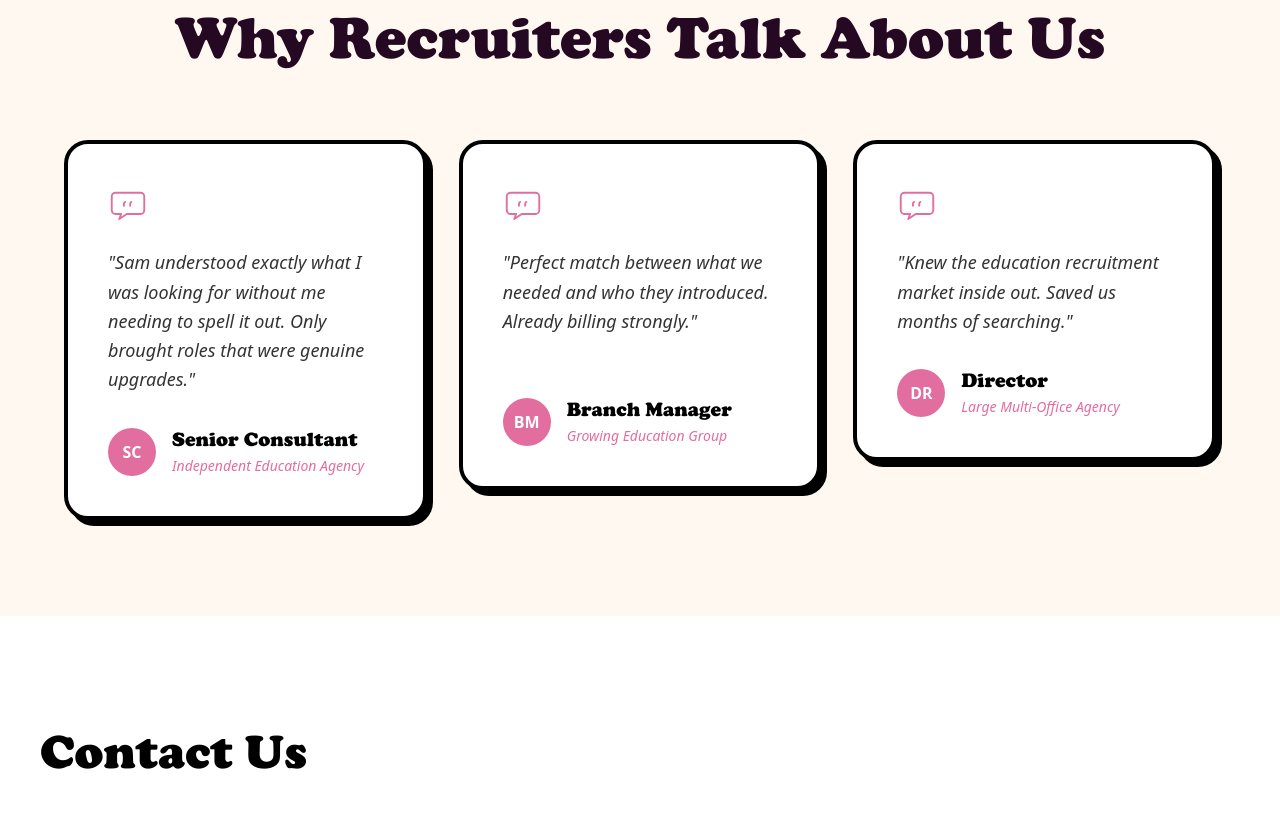
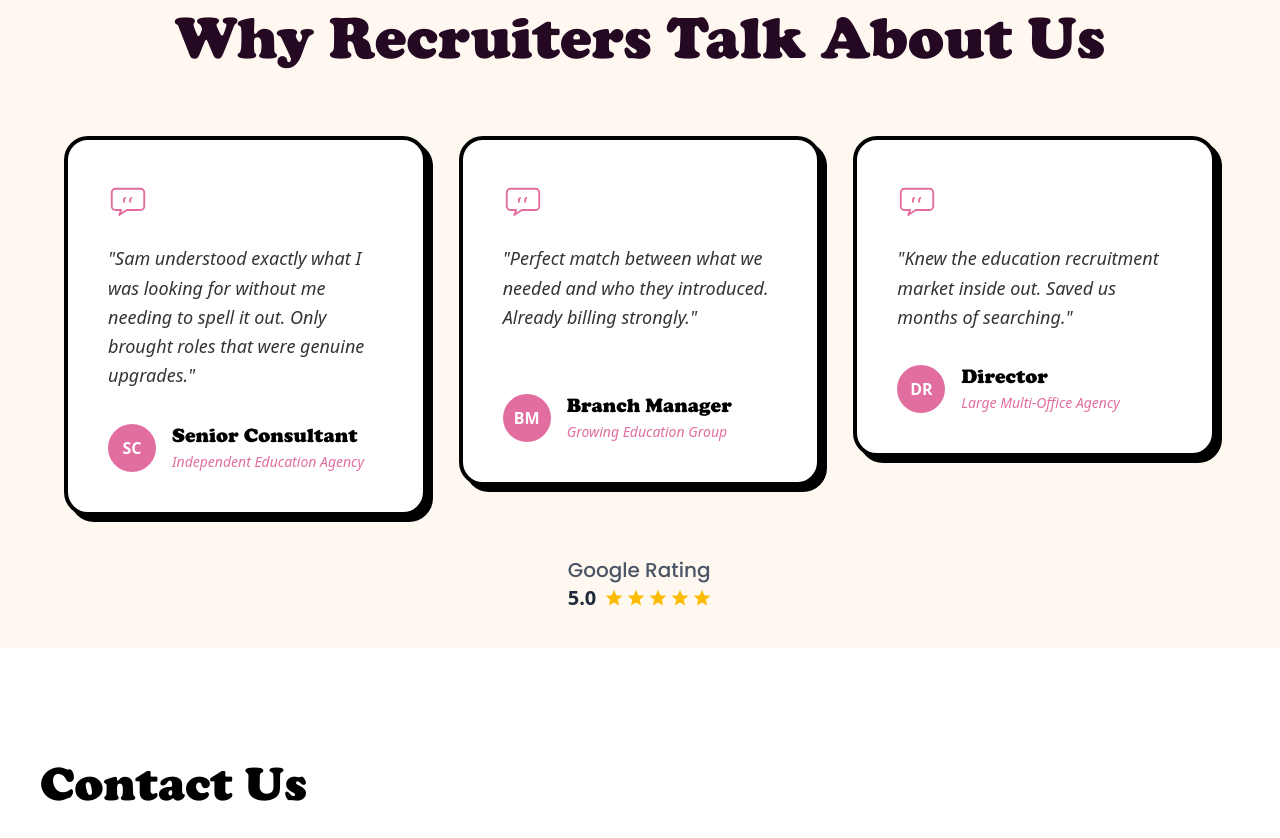
Before and after one commit to CD-Chief/RecSeekers-Website, a Next.js app in the folder frontend/: page / in a window 1280 px wide. Shown: the part 5320-6158 px from the top of the page. Built offline with nearby package versions, Linux system fonts and the light colour scheme.

Commit message:
feat: add google reviews

```diff
--- a/frontend/components/Home/TestimonialsSection.tsx
+++ b/frontend/components/Home/TestimonialsSection.tsx
@@ -54,13 +54,48 @@ function QuoteBubbleIcon() {
   );
 }
 
+// Google Rating
+function GoogleRating() {
+  return (
+    <motion.div
+      initial={{ opacity: 0, y: 20 }}
+      whileInView={{ opacity: 1, y: 0 }}
+      viewport={{ once: true, amount: 0.35 }}
+      transition={{ duration: 0.55, delay: 0.1, ease: "easeOut" }}
+      className="flex justify-center md:mb-1"
+    >
+
+
+      <div className="">
+        {/* Google Logo & "Rating" */}
+        <div className="flex items-center gap-2">
+          <span className="text-gray-600 text-xl font-medium font-sans"><a href="">Google Rating</a></span> {/* add google reviews profile here */}
+        </div>
+
+        {/* Stars & Reviews */}
+        <div className="flex items-center gap-2">
+          <span className="font-bold text-gray-800 text-xl">5.0</span>
+          <div className="flex items-center gap-0.5">
+            {[...Array(5)].map((_, i) => (
+              <svg key={i} viewBox="0 0 24 24" fill="#FBBC05" className="w-5 h-5">
+                <path d="M12 17.27L18.18 21l-1.64-7.03L22 9.24l-7.19-.61L12 2 9.19 8.63 2 9.24l5.46 4.73L5.82 21z" />
+              </svg>
+            ))}
+          </div>
+          {/* NUMBER OF REVIEWS <span className="text-gray-400 text-sm font-medium ml-1">202 reviews</span> */}
+        </div>
+      </div>
+    </motion.div>
+  );
+}
+
 interface TestimonialsSectionProps {
   cooperClassName: string;
 }
 
 export function TestimonialsSection({ cooperClassName }: TestimonialsSectionProps) {
   return (
-    <section className="relative z-20 bg-[#fff8f1] py-24 px-6 md:px-12 border-t-4 border-black overflow-hidden">
+    <section className="relative z-20 bg-[#fff8f1] py-24 pb-8 px-6 md:px-12 border-t-4 border-black overflow-hidden">
       <DoodleFloat
         name="speech-bubble"
         size={84}
@@ -71,7 +106,7 @@ export function TestimonialsSection({ cooperClassName }: TestimonialsSectionProp
         name="apple"
         size={70}
         delay={0.35}
-        className="absolute bottom-10 left-2 md:left-12 hidden md:block pointer-events-none"
+        className="absolute bottom-15 left-2 md:left-12 hidden md:block pointer-events-none"
       />
 
       <div className="max-w-6xl mx-auto relative z-10">
@@ -80,12 +115,14 @@ export function TestimonialsSection({ cooperClassName }: TestimonialsSectionProp
           whileInView={{ opacity: 1, y: 0 }}
           viewport={{ once: true, amount: 0.35 }}
           transition={{ duration: 0.55, ease: "easeOut" }}
-          className={`text-5xl md:text-6xl text-center mb-14 md:mb-18 text-primary-dark ${cooperClassName}`}
+          className={`text-5xl md:text-6xl text-center mb-14 md:mb-17 text-primary-dark ${cooperClassName}`}
         >
           Why Recruiters Talk About Us
         </motion.h2>
 
-        <div className="grid grid-cols-1 md:grid-cols-3 gap-8 items-start">
+
+
+        <div className="grid grid-cols-1 md:grid-cols-3 mb-10 gap-8 items-start">
           {testimonials.map((item, index) => {
             const reverseIndex = testimonials.length - 1 - index;
             const delay = reverseIndex * 0.2;
@@ -136,9 +173,11 @@ export function TestimonialsSection({ cooperClassName }: TestimonialsSectionProp
                   </div>
                 </motion.div>
               </motion.article>
+
             );
           })}
         </div>
+        <GoogleRating />
       </div>
     </section>
   );
```
